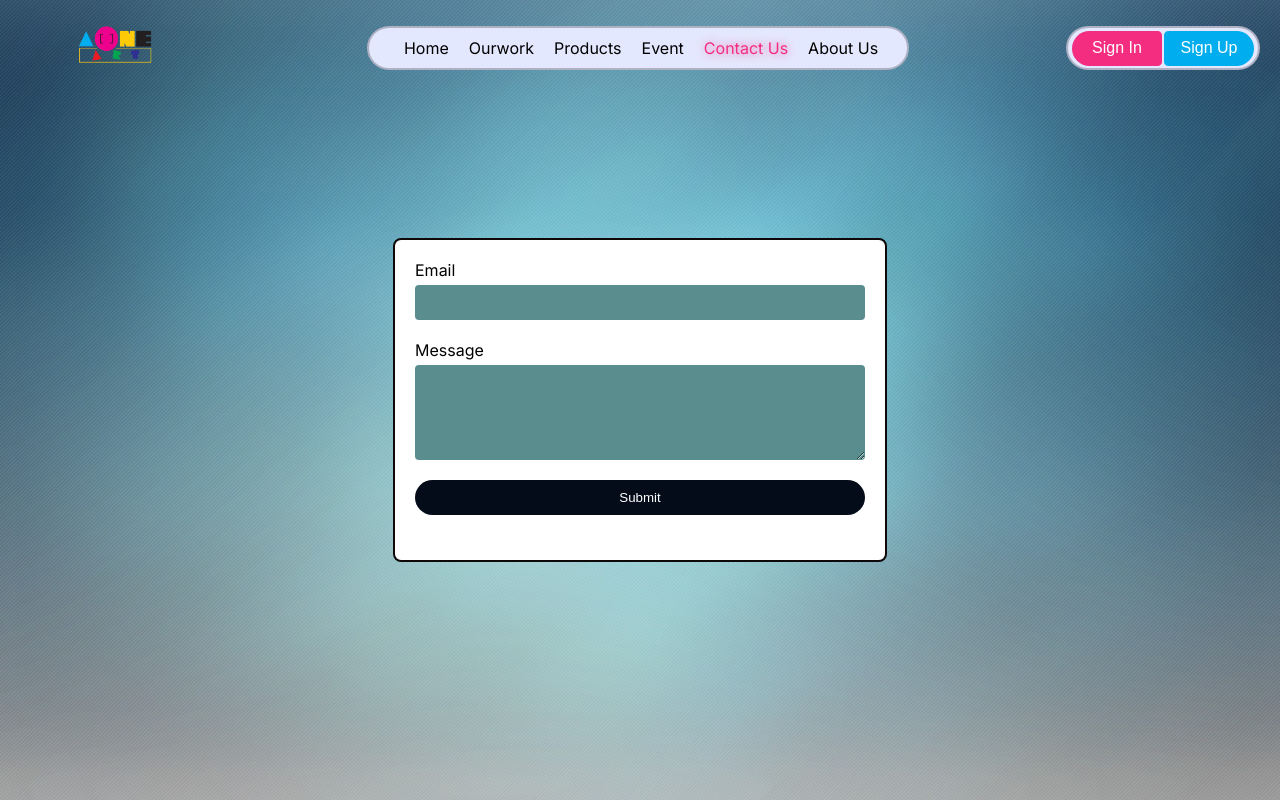
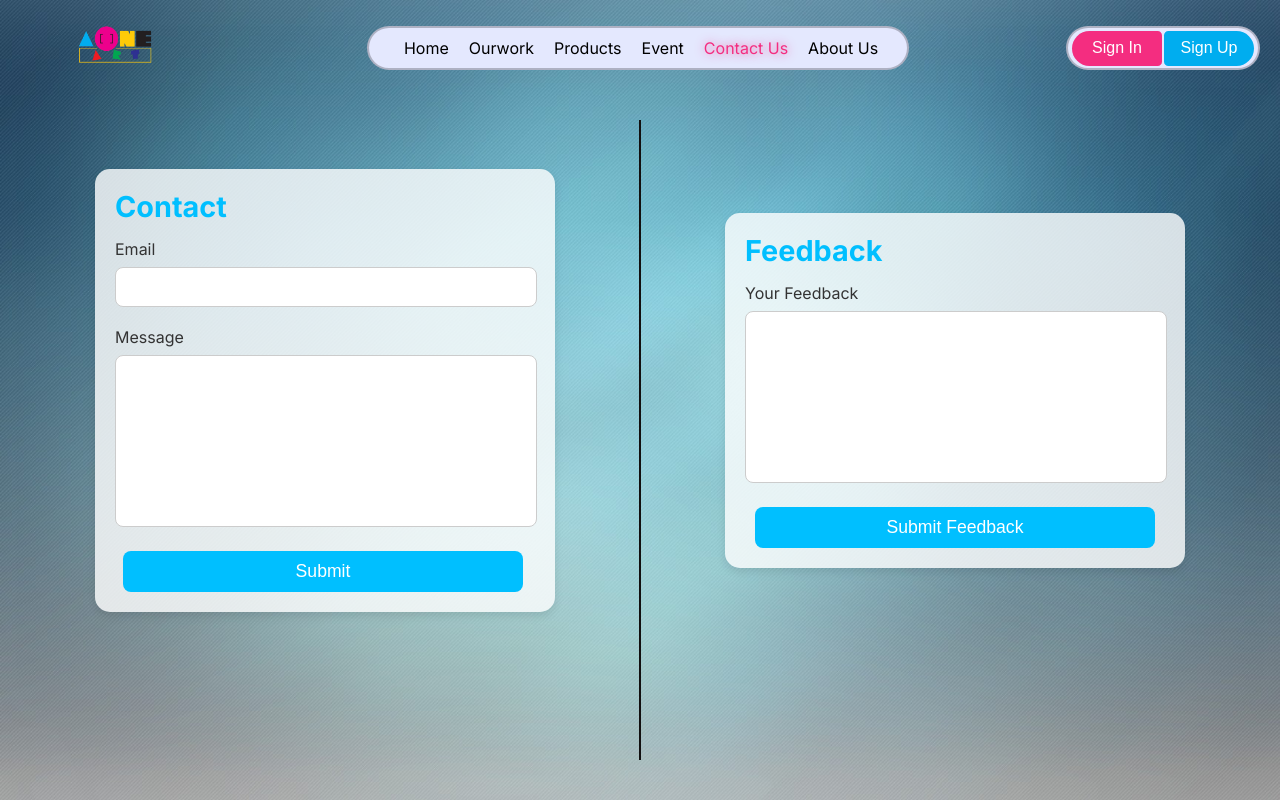
Before and after one commit to Shail-26/A-One-Art, a React (Create React App) app in the folder root/frontend/: page /contact in a window 1280 px wide. Built offline with nearby package versions, Linux system fonts and the light colour scheme; the HTML template or start-up script is replaced by a standard one.

Commit message:
contact us page is updated

```diff
--- a/root/frontend/src/assets/styles/ContactUs.css
+++ b/root/frontend/src/assets/styles/ContactUs.css
@@ -1,61 +1,117 @@
-.contact-form-container {
+.contact-feedback-container {
     display: flex;
-    justify-content: center;
+    justify-content: space-around;
     align-items: center;
-    height: 95vh;
-    /* background-color: #ffffff; Background color similar to the one in the image */
-    /* background-image: url('https://i.pinimg.com/564x/18/26/d2/1826d28da57d468ad2cc94f128b5cd1a.jpg'); */
-    background-size: cover;
-    background-position: center;
-    background-repeat: no-repeat;
-    padding: 20px;
+    padding: 50px;
+    height: 85vh;
 }
 
-.contact-form {
-    /* background-color: rgb(78, 132, 146); Form background */
-    background-color: white;
-    color: black;
+.contact-section,
+.feedback-section {
+    width: 400px;
+    background-color: rgba(255, 255, 255, 0.8);
     padding: 20px;
-    padding-bottom: 0px;
-    border-radius: 8px;
-    width: 450px;
-    height: 300px;
-    /* box-shadow: 0 4px 8px rgba(0, 0, 0, 0.1); */
-    border:2px solid #0e0808;
+    padding-right: 40px;
+    border-radius: 15px;
+    box-shadow: 0 4px 8px rgba(0, 0, 0, 0.1);
+    justify-content: center;
 }
 
-.contact-form-group {
-    margin-bottom: 20px;
-    display: flex;
-    flex-direction: column;
+.contact-section {
+    margin-right: 40px;
 }
 
-.contact-form-group label {
-    font-size: 16px;
-    margin-bottom: 5px;
+.feedback-section {
+    margin-left: 40px;
 }
 
-.contact-form-group input,
-.contact-form-group textarea {
-    padding: 10px;
-    border-radius: 4px;
-    border: none;
-    background-color: rgb(90, 141, 142); /* Input background */
-    color: white;
-    cursor: pointer;
+.contact-feedback-container::before {
+    content: '';
+    width: 2px;
+    height: 80%;
+    background-color: #121010;
+    position: absolute;
+    left: 50%;
+    bottom: 5%;
+    transform: translateX(-50%);
 }
 
-.contact-submit-btn{
-    width: 100%;
-    padding: 10px 20px;
-    border-radius: 20px;
-    border: none;
-    background-color: rgb(4, 12, 25); /* Button color */
-    color: white;
-    cursor: pointer;
-    margin-left: 0px;
+h2 {
+    color: #00bfff;
+    font-size: 1.8rem;
+    margin-bottom: 15px;
 }
 
-.contact-submit-btn:hover {
-    background-color: rgb(24, 75, 75); /* Darker button color on hover */
+.contact-form-group,
+.feedback-form-group {
+    margin-bottom: 20px;
 }
+
+label {
+    font-size: 1rem;
+    color: #333;
+}
+
+input[type="email"],
+textarea {
+    width: 100%;
+    padding: 10px;
+    border-radius: 8px;
+    border: 1px solid #ccc;
+    outline: none;
+    font-size: 1rem;
+    margin-top: 8px;
+    resize: none;
+}
+
+textarea {
+    height: 150px;
+
+}
+
+input[type="email"]:focus,
+textarea:focus {
+    border-color: #00bfff;
+}
+
+.contact-submit-btn,
+.feedback-submit-btn {
+    width: 100%;
+    padding: 10px;
+    margin-left: 8px;
+    background-color: #00bfff;
+    border: none;
+    border-radius: 8px;
+    color: white;
+    font-size: 1.1rem;
+    cursor: pointer;
+    transition: background-color 0.3s ease;
+}
+
+.feedback-submit-btn{
+    margin-left: 10px;
+}
+
+.contact-submit-btn:hover,
+.feedback-submit-btn:hover {
+    background-color: #007fcc;
+    box-shadow: 0 4px 10px rgba(0, 127, 204, 0.5); /* Added shadow on hover */
+}
+
+/* Responsive Design */
+@media (max-width: 768px) {
+    .contact-feedback-container {
+        flex-direction: column; /* Stack sections vertically on small screens */
+        padding: 20px;
+    }
+
+    .contact-section,
+    .feedback-section {
+        width: 100%; /* Full width for each section */
+        margin: 0;
+    }
+
+    .contact-feedback-container::before {
+        display: none; /* Hide the divider on small screens */
+    }
+}
--- a/root/frontend/src/components/ContactUs.js
+++ b/root/frontend/src/components/ContactUs.js
@@ -5,10 +5,22 @@ import '../assets/styles/forall.css';
 import Background5 from '../assets/images/background-4.jpg';
 
 const ContactUs = () => {
+    const [feedback, setFeedback] = useState('');
+
+    const handleFeedbackChange = (e) => {
+        setFeedback(e.target.value);
+    };
+
+    const handleFeedbackSubmit = (e) => {
+        e.preventDefault();
+        console.log('Feedback Submitted:', feedback);
+        alert('Thank you for your feedback!');
+    };
+
     return (
         <div
             style={{
-            backgroundImage: `url(${Background5})`, // Apply background image inline
+                backgroundImage: `url(${Background5})`,
                 backgroundSize: 'cover',
                 backgroundPosition: 'center',
                 backgroundRepeat: 'no-repeat',
@@ -16,7 +28,9 @@ const ContactUs = () => {
             }}
         >
             <Navbar />
-            <div className="contact-form-container">
+            <div className="contact-feedback-container">
+                <div className="contact-section">
+                    <h2>Contact</h2>
                     <form className="contact-form">
                         <div className="contact-form-group">
                             <label htmlFor="email">Email</label>
@@ -29,6 +43,25 @@ const ContactUs = () => {
                         <button className='contact-submit-btn' type="submit-btn">Submit</button>
                     </form>
                 </div>
+
+                <div className="feedback-section">
+                    <h2>Feedback</h2>
+                    <form onSubmit={handleFeedbackSubmit} className="feedback-form">
+                        <div className="feedback-form-group">
+                            <label htmlFor="feedback">Your Feedback</label>
+                            <textarea
+                                id="feedback"
+                                name="feedback"
+                                rows="5"
+                                value={feedback}
+                                onChange={handleFeedbackChange}
+                                required
+                            ></textarea>
+                        </div>
+                        <button className='feedback-submit-btn' type="submit">Submit Feedback</button>
+                    </form>
+                </div>
+            </div>
         </div>
     );
 };
```
Lines whose indentation alone changed are shown as unchanged.
